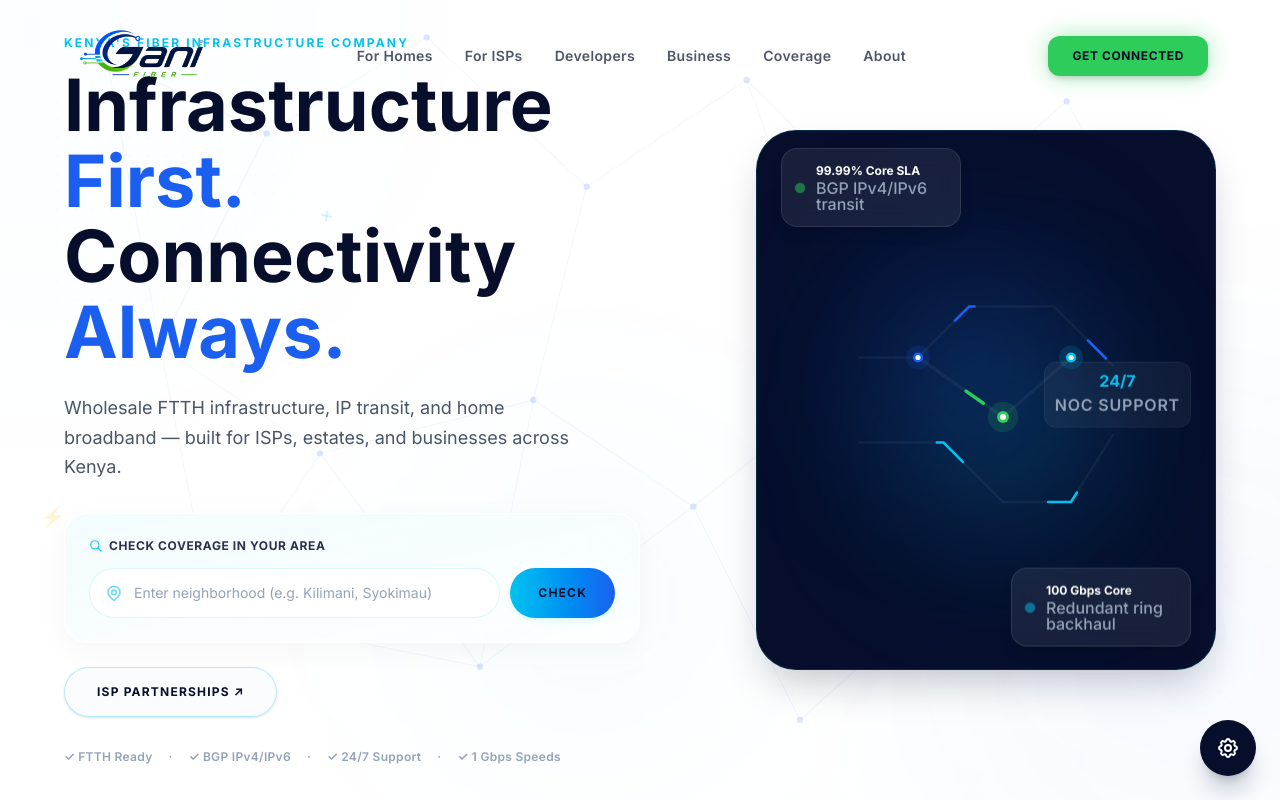
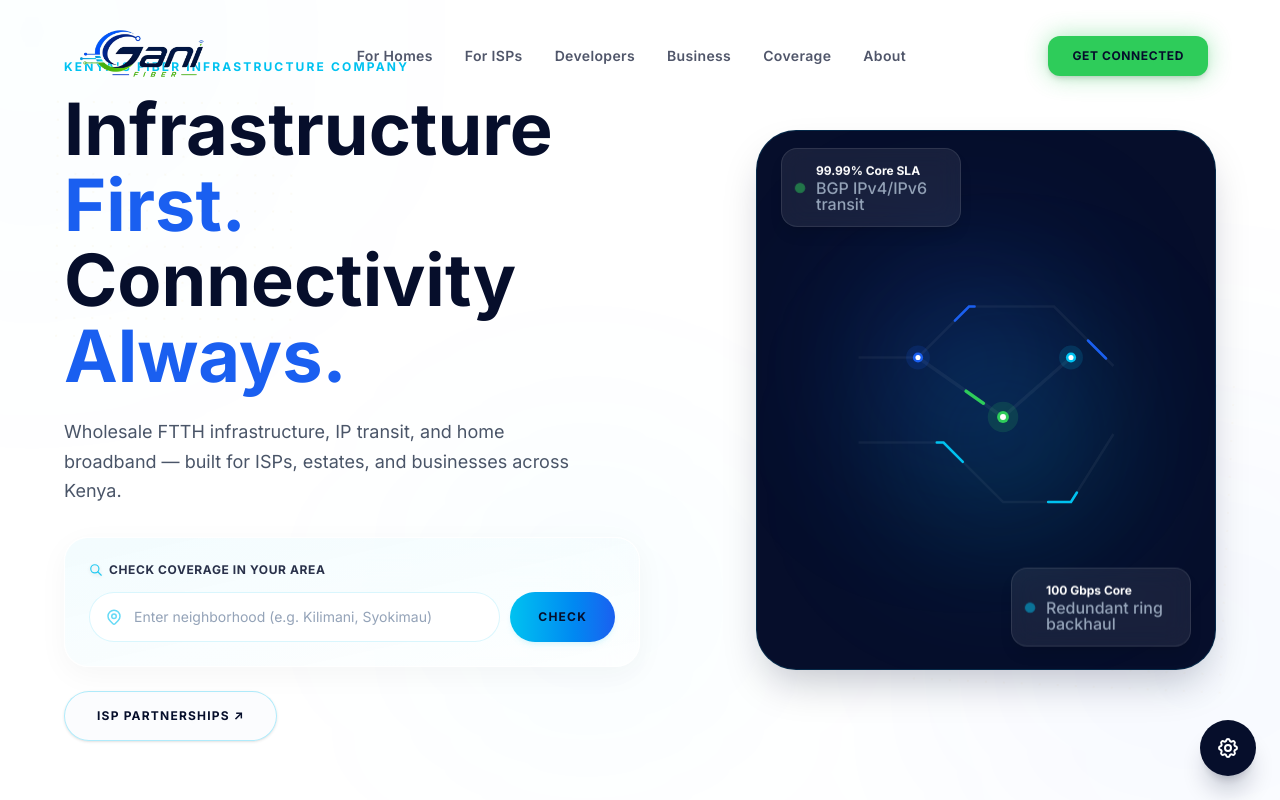
Before and after one commit to hakeemmeeh/ganifiber, a Next.js app: page / in a window 1280 px wide. Shown: the top 800 px of the page. Built offline with nearby package versions, Linux system fonts and the light colour scheme; a web font is replaced by a local one.

Commit message:
style: declutter hero section for a cleaner, premium look

```diff
--- a/src/components/home/Hero.tsx
+++ b/src/components/home/Hero.tsx
@@ -50,14 +50,6 @@
       {/* Elementor-style decorative background elements */}
       <div className="absolute top-24 left-12 w-64 h-64 bg-dot-matrix opacity-25 pointer-events-none animate-float-slow" />
       <div className="absolute bottom-24 right-12 w-80 h-80 bg-dot-matrix opacity-20 pointer-events-none animate-float-slow [animation-delay:2s]" />
-
-      {/* Floating tech ornaments */}
-      <div className="absolute top-1/4 left-1/4 text-cyan/25 font-extralight text-2xl pointer-events-none select-none animate-spin-slow">+</div>
-      <div className="absolute bottom-1/3 left-10 text-electric/20 font-light text-xl pointer-events-none select-none animate-float-slow">⚡</div>
-      <div className="absolute top-1/3 right-1/4 text-cyan/25 font-extralight text-3xl pointer-events-none select-none animate-float-slow [animation-delay:3s]">+</div>
-
-      {/* Particle network background */}
-      <ParticleNetwork />
 
       <div className="relative z-10 max-w-7xl mx-auto px-6 lg:px-16 grid lg:grid-cols-[1.4fr_1fr] gap-12 items-center py-24 lg:py-0 w-full">
         {/* Left column */}
@@ -218,19 +210,6 @@
               <Button variant="outline" href="/for-isps">ISP Partnerships ↗</Button>
             </div>
           </FadeUp>
-
-          {/* Trust strip */}
-          <FadeUp delay={0.8}>
-            <div className="flex flex-wrap gap-x-4 gap-y-2 mt-8 text-xs text-gray-400 font-semibold tracking-wide">
-              <span>✓ FTTH Ready</span>
-              <span>·</span>
-              <span>✓ BGP IPv4/IPv6</span>
-              <span>·</span>
-              <span>✓ 24/7 Support</span>
-              <span>·</span>
-              <span>✓ 1 Gbps Speeds</span>
-            </div>
-          </FadeUp>
         </div>
 
         {/* Right column — High Tech Interactive Network Core */}
@@ -357,29 +336,6 @@
                 <div className="text-gray-400 text-3xs mt-0.5 leading-none font-medium">Redundant ring backhaul</div>
               </div>
             </motion.div>
-
-            {/* Floating Glassmorphic Badge 3 — NOC Support with floating animation */}
-            <motion.div
-              initial={{ opacity: 0, scale: 0.9 }}
-              animate={{
-                opacity: 1,
-                scale: 1,
-                y: [0, -10, 0]
-              }}
-              transition={{
-                delay: 1.2,
-                y: {
-                  repeat: Infinity,
-                  duration: 5.5,
-                  ease: "easeInOut"
-                }
-              }}
-              whileHover={{ scale: 1.05 }}
-              className="absolute top-1/2 -translate-y-1/2 right-6 bg-white/5 backdrop-blur-sm border border-white/5 rounded-xl p-2.5 text-center pointer-events-auto"
-            >
-              <div className="text-cyan font-syne font-bold text-md leading-none">24/7</div>
-              <div className="text-gray-400 text-4xs uppercase tracking-wider mt-1 font-semibold">NOC Support</div>
-            </motion.div>
           </div>
         </FadeInSide>
       </div>
```
